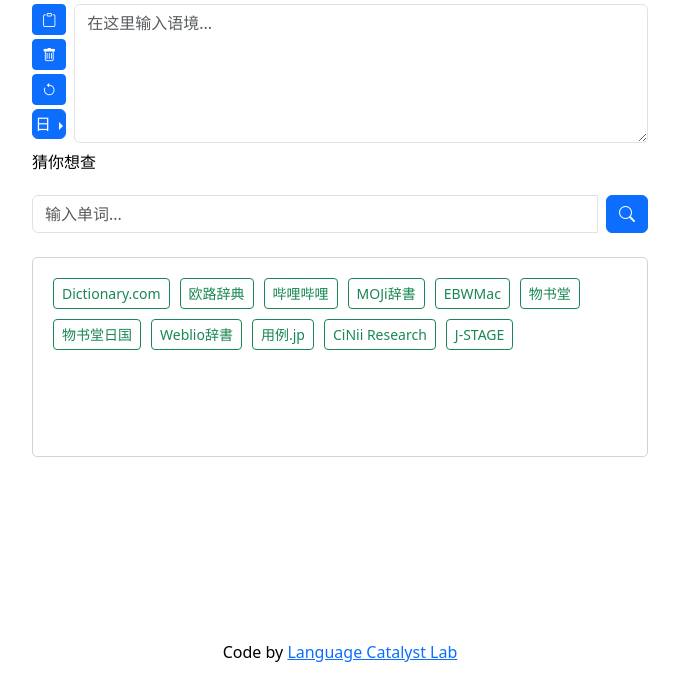
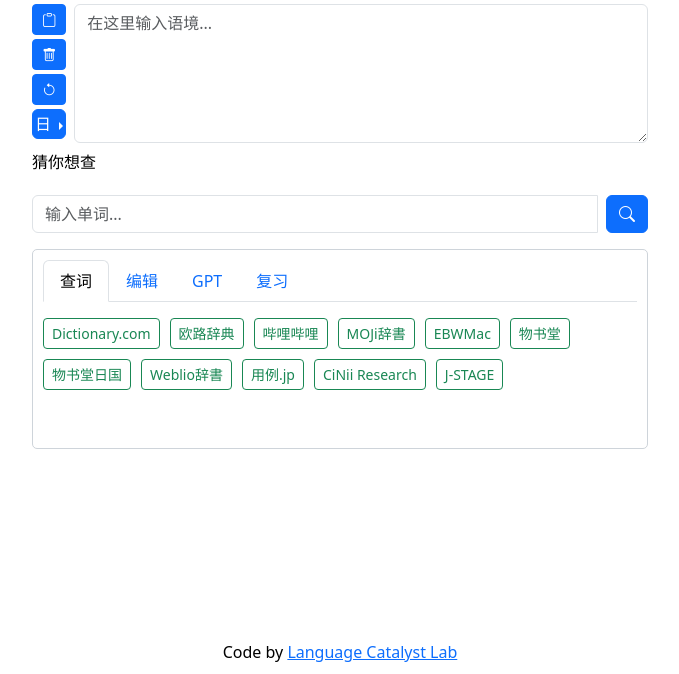
Before and after one commit to NoHeartPen/dev-easysearch-web, a Flask app: page / in a window 1280 px wide. Shown: the part 126-800 px from the top of the page, without its empty margins (300-979 px from the left). Run offline with Flask 3, Linux system fonts and the light colour scheme; style sheets or scripts are compiled from the project's sources.

Commit message:
feat: 选项卡

```diff
--- a/static/style.css
+++ b/static/style.css
@@ -37,7 +37,7 @@ body {
 .result-area {
     min-height: 200px;
     border: 1px solid #ced4da;
-    padding: 20px;
+    padding: 10px;
     background-color: #ffffff;
     border-radius: 5px;
 }
@@ -67,6 +67,11 @@ footer {
     padding: 10px 0;
 }
 
+.active{
+    background-color: var(--background-color)!important;
+    color: var(--text-color)!important;
+}
+
 
 :root {
     --background-color: white;
@@ -77,7 +82,6 @@ footer {
 
 body {
     background-color: var(--background-color);
-    color: var(--text-color);
     color: var(--text-color);
 }
 
--- a/templates/index.html
+++ b/templates/index.html
@@ -51,13 +51,13 @@
             <button id="pasteButton" class="btn btn-primary btn-sm mb-1"><i class="bi bi-clipboard"></i></button>
             <button id="clearButton" class="btn btn-primary btn-sm mb-1"><i class="bi bi-trash"></i></button>
             <button id="undoButton" class="btn btn-primary btn-sm mb-1"><i class="bi bi-arrow-counterclockwise"></i></button>
-            <div class="btn-group dropend mb-1">
+            <div class="btn-group dropend mb-1 select-lang-div">
                 <button type="button" class="btn btn-primary dropdown-toggle select-language" data-bs-toggle="dropdown"
                         aria-expanded="false" id="languageButton" data-value="jp">日
                 </button>
                 <ul class="dropdown-menu">
-                    <li><a class="dropdown-item" href="#" data-value="en">英</a></li>
-                    <li><a class="dropdown-item" href="#" data-value="jp">日</a></li>
+                    <li><a class="dropdown-item selected-lang" data-value="en">英</a></li>
+                    <li><a class="dropdown-item selected-lang" data-value="jp">日</a></li>
                 </ul>
             </div>
         </div>
@@ -89,13 +89,50 @@
         </div>
     </div>
 
-
-    <div class="result-area mt-4">
-        <form action="/search" type="post">
-            <div class="resultsList" id="resultsList">
-                <!-- 超链接将动态插入这里 -->
+    <div class="result-area mt-3">
+        <nav>
+            <div class="nav nav-tabs" id="navTab" role="tablist">
+                <button class="nav-link active" id="search-tab" data-bs-toggle="tab" data-bs-target="#search-tab-pane"
+                        type="button" role="tab" aria-controls="search-tab-pane" aria-selected="true">查词
+                </button>
+                <button class="nav-link" id="import-tab" data-bs-toggle="tab" data-bs-target="#import-tab-pane"
+                        type="button" role="tab" aria-controls="import-tab-pane" aria-selected="false">编辑
+                </button>
+                <button class="nav-link" id="gpt-tab" data-bs-toggle="tab" data-bs-target="#gpt-tab-pane"
+                        type="button" role="tab" aria-controls="gpt-tab-pane" aria-selected="false">GPT
+                </button>
+                <button class="nav-link" id="review-tab" data-bs-toggle="tab" data-bs-target="#review-tab-pane"
+                        type="button" role="tab" aria-controls="review-tab-pane" aria-selected="false">复习
+                </button>
             </div>
-        </form>
+        </nav>
+        <div class="tab-content" id="navTabContent">
+            <div id="search-tab-pane" class="tab-pane fade show active" role="tabpanel" aria-labelledby="search-tab"
+                 tabindex="0">
+                <div class="mt-3">
+                    <form action="/search" method="post">
+                        <div class="resultsList" id="resultsList">
+                            <!-- 超链接将动态插入这里 -->
+                        </div>
+                    </form>
+                </div>
+            </div>
+            <div id="import-tab-pane" class="tab-pane fade" role="tabpanel" aria-labelledby="import-tab" tabindex="0">
+                <div class="mt-3">
+                    编辑
+                </div>
+            </div>
+            <div id="gpt-tab-pane" class="tab-pane fade" role="tabpanel" aria-labelledby="gpt-tab" tabindex="0">
+                <div class="mt-3">
+                    GPT
+                </div>
+            </div>
+            <div id="review-tab-pane" class="tab-pane fade" role="tabpanel" aria-labelledby="review-tab" tabindex="0">
+                <div class="mt-3">
+                    复习
+                </div>
+            </div>
+        </div>
     </div>
 </div>
 
@@ -104,9 +141,12 @@
 </footer>
 
 <script src="https://code.jquery.com/jquery-3.5.1.slim.min.js"></script>
-<script crossorigin="anonymous"
-        integrity="sha384-YvpcrYf0tY3lHB60NNkmXc5s9fDVZLESaAA55NDzOxhy9GkcIdslK1eN7N6jIeHz"
-        src="https://cdn.jsdelivr.net/npm/bootstrap@5.3.3/dist/js/bootstrap.bundle.min.js"></script>
+<script src="https://cdn.jsdelivr.net/npm/@popperjs/core@2.11.8/dist/umd/popper.min.js"
+        integrity="sha384-I7E8VVD/ismYTF4hNIPjVp/Zjvgyol6VFvRkX/vR+Vc4jQkC+hVqc2pM8ODewa9r"
+        crossorigin="anonymous"></script>
+<script src="https://cdn.jsdelivr.net/npm/bootstrap@5.3.3/dist/js/bootstrap.min.js"
+        integrity="sha384-0pUGZvbkm6XF6gxjEnlmuGrJXVbNuzT9qBBavbLwCsOGabYfZo0T0to5eqruptLy"
+        crossorigin="anonymous"></script>
 <script src="/static/dist/bundle.js"></script>
 <script async>
     if ('serviceWorker' in navigator) {
```
